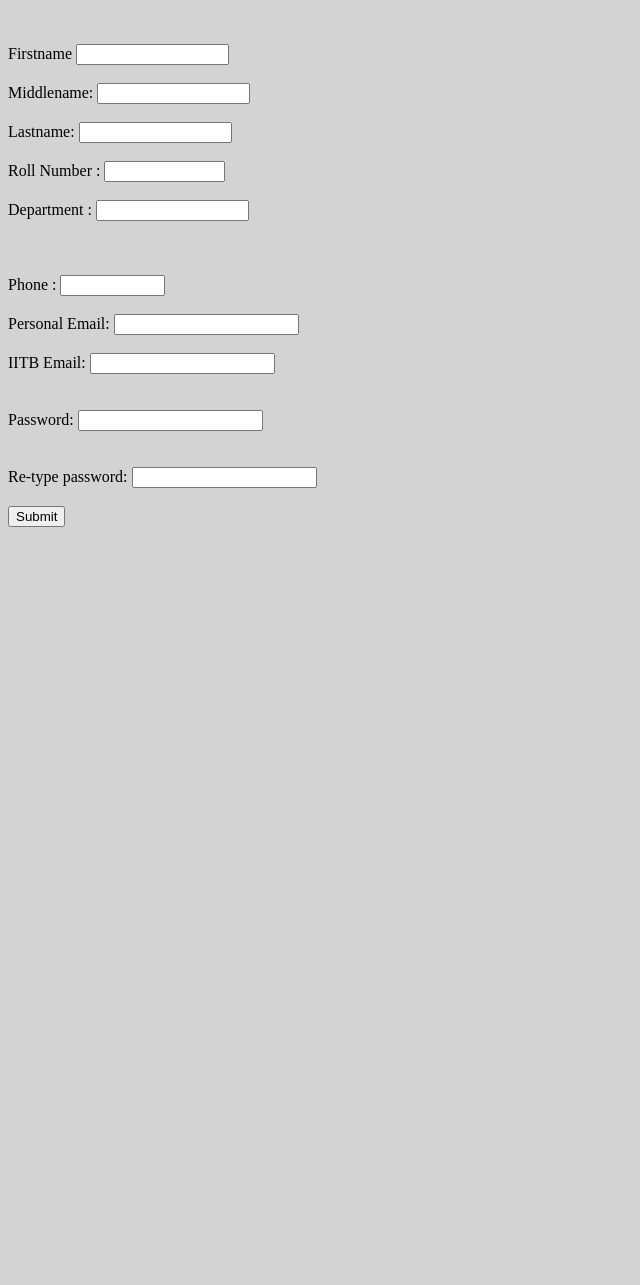
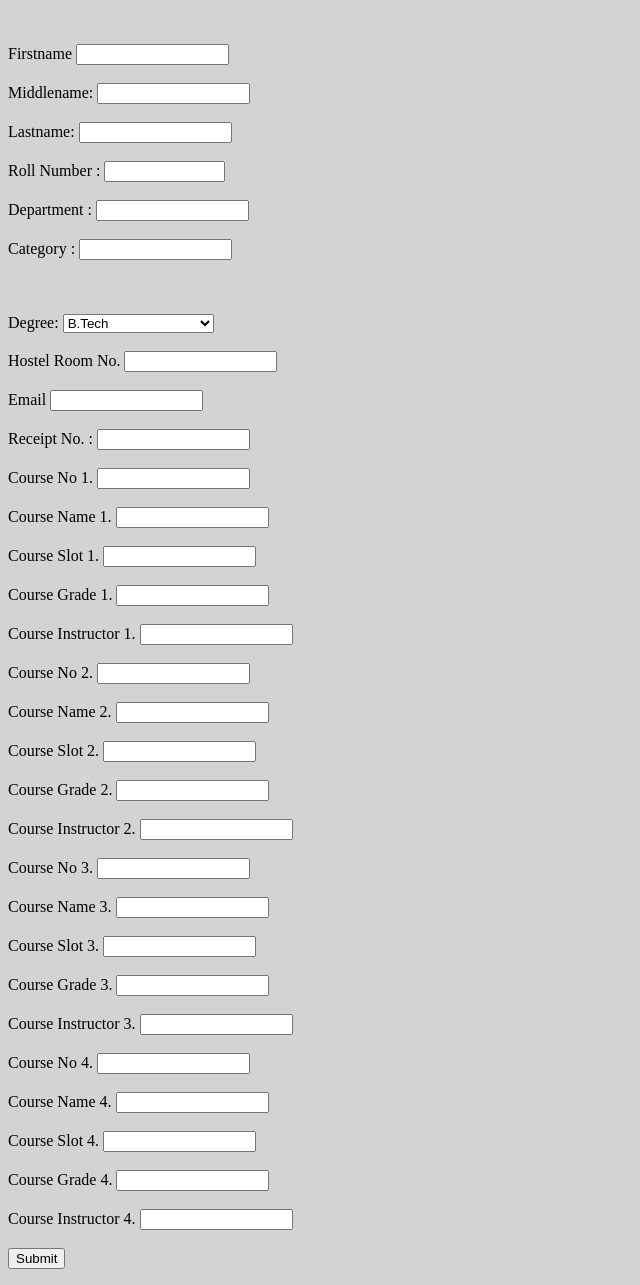
Before and after one commit to bs-cse-iitb/CS699_Project_DigitalApplicationPortal, a Django app: template myproject/forms/templates/reexam.html in a window 1280 px wide. Shown: the whole page, without its empty margins (0-640 px from the left). Before the commit the page ends 527 px from the top, so only its background shows below. Run offline with Django 4.2, Linux system fonts and the light colour scheme; the template is opened without the code that fills it, so the values that code supplies are empty.

Commit message:
html files updated

```diff
--- a/myproject/forms/templates/reexam.html
+++ b/myproject/forms/templates/reexam.html
@@ -1,53 +1,119 @@
 <Html>
+
     <head>
         <title>
             Registration
         </title>
     </head>
+
     <body bgcolor="LightGray">
         <br>
         <br>
-    <form action="addrecord/" method="post">
+        <form action="/forms/reexam/" method="post">
             {% csrf_token %}
 
             <label> Firstname </label>
-    <input type="text" name="firstname" size="16"/> <br> <br>
+            <input type="text" name="firstname" size="16" /> <br> <br>
             <label> Middlename: </label>
-    <input type="text" name="middlename" size="16"/> <br> <br>
+            <input type="text" name="middlename" size="16" /> <br> <br>
             <label> Lastname: </label>
-    <input type="text" name="lastname" size="16"/> <br> <br>
+            <input type="text" name="lastname" size="16" /> <br> <br>
 
 
             <label>
                 Roll Number :
             </label>
-    <input type="text" name="rollno" size="12" required/> <br> <br>
+            <input type="text" name="rollno" size="12" required /> <br> <br>
 
             <label>
                 Department :
             </label>
-    <input type="text" name="dept" size="16"/> <br> <br>
+            <input type="text" name="dept" size="16" /> <br> <br>
 
-    <div>
+            <label>
+                Category :
+            </label>
+            <input type="text" name="category" size="16" /> <br> <br>
+
             <br><br>
+            <label for="Forms">Degree:</label>
+            <select name="Degree" id="degree" name="degree">
+                <option value="B.Tech">B.Tech</option>
+                <option value="B.S">B.S</option>
+                <option value="B.Des">B.Des</option>
+                <option value="Dual Degree">Dual Degree</option>
+                <option value="5 Yr. Integrated M.Sc.">5 Yr. Integrated M.Sc.</option>
+                <option value="2 Yr. M.Sc.">2 Yr. M.Sc.</option>
+                <option value="M.Phil">M.Phil</option>
+                <option value="M.Tech">M.Tech</option>
+                <option value="M.Des">M.Des</option>
+                <option value="M.Mgt">M.Mgt</option>
+                <option value="M.Sc + Ph.D">M.Sc + Ph.D</option>
+                <option value="M.Phil + Ph.D">M.Phil + Ph.D</option>
+                <option value="M.Tech + Ph.D">M.Tech + Ph.D</option>
+                <option value="MS by Research">MS by Research</option>
+                <option value="Ph.D programme">Ph.D programme</option>
+            </select> <br> <br>
+
+            <label> Hostel Room No.  </label>
+            <input type="text" name="hostelroom" size="16" /> <br> <br>
+
+            <label> Email </label>
+            <input type="email" name="email" size="16" /> <br> <br>
+
             <label>
-    Phone :
+                Receipt No. :
             </label>
-    <input type="text" name="phone" size="10"/> <br> <br>
+            <input type="text" name="contact" size="16" /> <br> <br>
 
-   Personal Email:
-    <input type="email" id="personalemail" name="personalemail"/> <br>
-    <br>
-   IITB Email:
-    <input type="email" id="iitbemail" name="iitbemail" required/> <br>
-    <br> <br>
+            <label> Course No 1.  </label>
+            <input type="text" name="cnum1" size="16" /> <br> <br>
+            <label> Course Name 1.  </label>
+            <input type="text" name="cname1" size="16" /> <br> <br>
+            <label> Course Slot 1.  </label>
+            <input type="text" name="cslot1" size="16" /> <br> <br>
+            <label> Course Grade 1.  </label>
+            <input type="text" name="cgrade1" size="16" /> <br> <br>
+            <label> Course Instructor 1.  </label>
+            <input type="text" name="cinstr1" size="16" /> <br> <br>
 
-    Password:
-    <input type="Password" id="pass" name="pass" required> <br>
-    <br> <br>
-    Re-type password:
-    <input type="Password" id="repass" name="repass" required> <br> <br>
-    <input type="submit" value="Submit"/>
+
+            <label> Course No 2.  </label>
+            <input type="text" name="cnum2" size="16" /> <br> <br>
+            <label> Course Name 2.  </label>
+            <input type="text" name="cname2" size="16" /> <br> <br>
+            <label> Course Slot 2.  </label>
+            <input type="text" name="cslot2" size="16" /> <br> <br>
+            <label> Course Grade 2.  </label>
+            <input type="text" name="cgrade2" size="16" /> <br> <br>
+            <label> Course Instructor 2.  </label>
+            <input type="text" name="cinstr2" size="16" /> <br> <br>
+
+            <label> Course No 3.  </label>
+            <input type="text" name="cnum3" size="16" /> <br> <br>
+            <label> Course Name 3.  </label>
+            <input type="text" name="cname3" size="16" /> <br> <br>
+            <label> Course Slot 3.  </label>
+            <input type="text" name="cslot3" size="16" /> <br> <br>
+            <label> Course Grade 3.  </label>
+            <input type="text" name="cgrade3" size="16" /> <br> <br>
+            <label> Course Instructor 3.  </label>
+            <input type="text" name="cinstr3" size="16" /> <br> <br>
+
+            <label> Course No 4.  </label>
+            <input type="text" name="cnum4" size="16" /> <br> <br>
+            <label> Course Name 4.  </label>
+            <input type="text" name="cname4" size="16" /> <br> <br>
+            <label> Course Slot 4.  </label>
+            <input type="text" name="cslot4" size="16" /> <br> <br>
+            <label> Course Grade 4.  </label>
+            <input type="text" name="cgrade4" size="16" /> <br> <br>
+            <label> Course Instructor 4.  </label>
+            <input type="text" name="cinstr4" size="16" /> <br> <br>
+
+
+
+            <input type="submit" value="Submit" />
         </form>
         {% if messages %}
         <ul class="messages">
@@ -57,4 +123,5 @@
         </ul>
         {% endif %}
     </body>
+
     </html>
--- a/myproject/forms/templates/withdrawal.html
+++ b/myproject/forms/templates/withdrawal.html
@@ -29,11 +29,6 @@
             Department :
         </label>
         <input type="text" name="dept" size="16" /> <br> <br>
-
-        <label>
-            Current Year :
-        </label>
-        <input type="text" name="curyear" size="16" /> <br> <br>
 
         <br><br>
         <label for="Forms">Degree:</label>
```
Also changed, not shown: myproject/forms/templates/undertakin.html (+37 -23 lines), myproject/forms/views.py (+92 -1 lines), temp.py (added, +47 -0 lines). Lines whose indentation alone changed are shown as unchanged.
